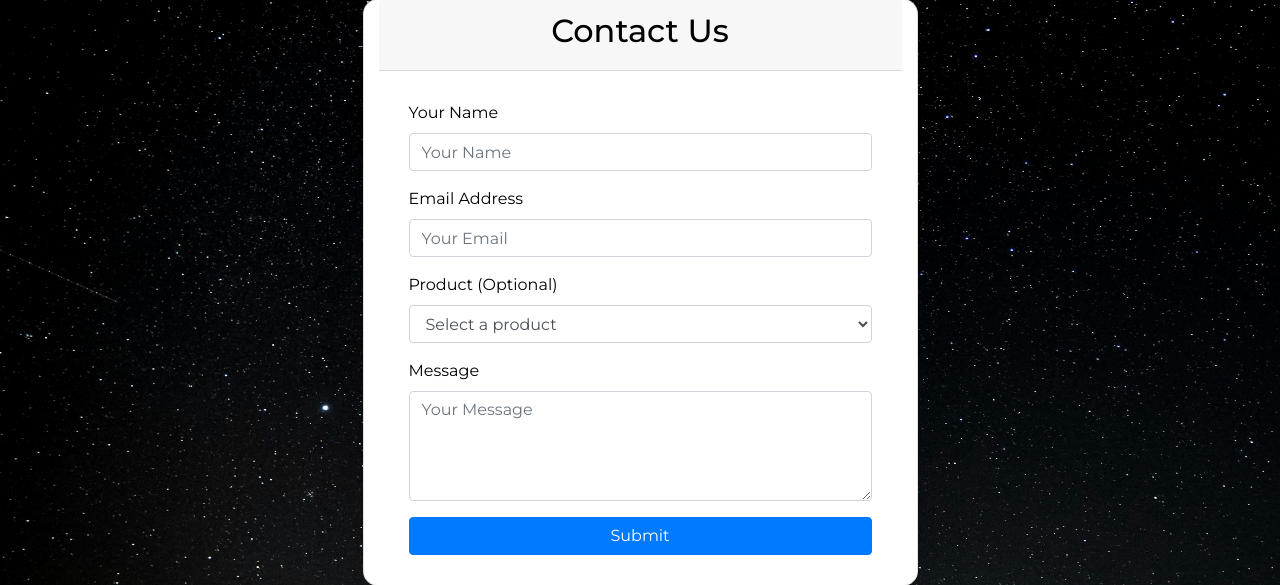
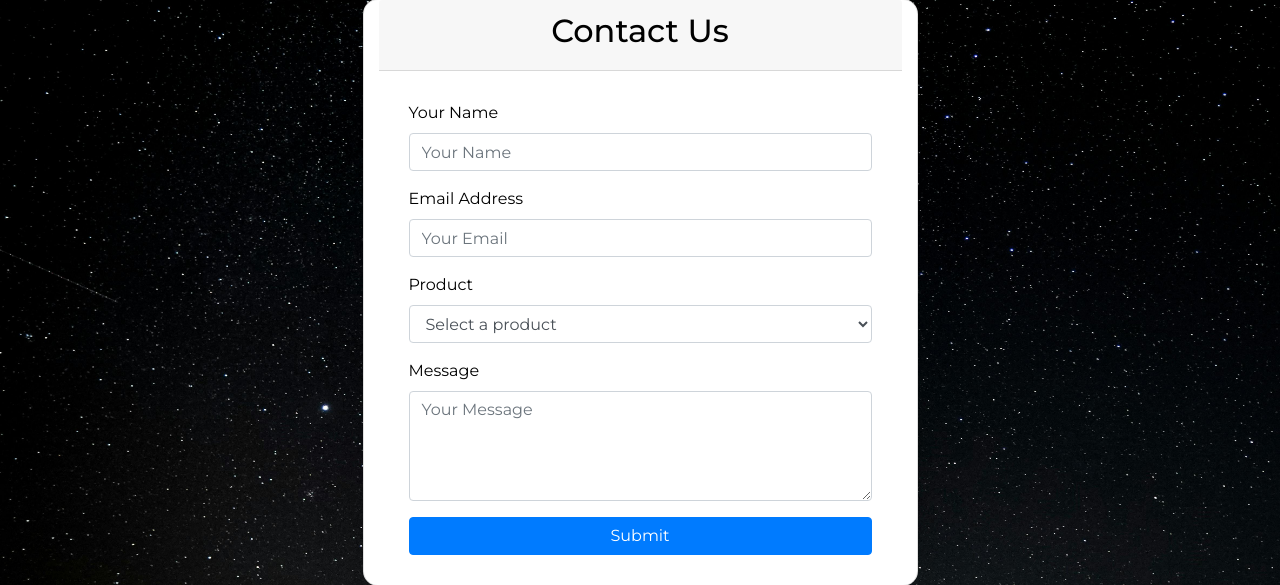
Before and after one commit to mahidaCodeTrained/observastore, a Django app: page /contact/ in a window 1280 px wide. Shown: the part 238-823 px from the top of the page. Run offline with Django 5.2, Linux system fonts and the light colour scheme; data comes from the database, SQL or seed files in the repository; some libraries are stand-ins or nearby versions.

Commit message:
fix contact form

```diff
--- a/contact/templates/contact/contact_form.html
+++ b/contact/templates/contact/contact_form.html
@@ -29,7 +29,7 @@
                 </div>
 
                 <div class="mb-3">
-                    <label for="id_store_good" class="form-label">Product (Optional)</label>
+                    <label for="id_store_good" class="form-label">Product</label>
                     {{ form.store_good }}
                 </div>
 
```
